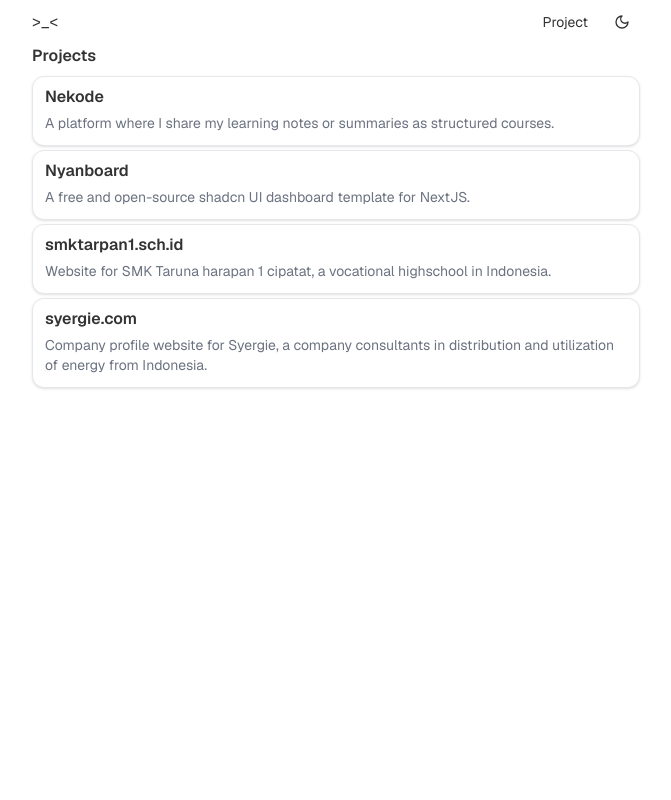
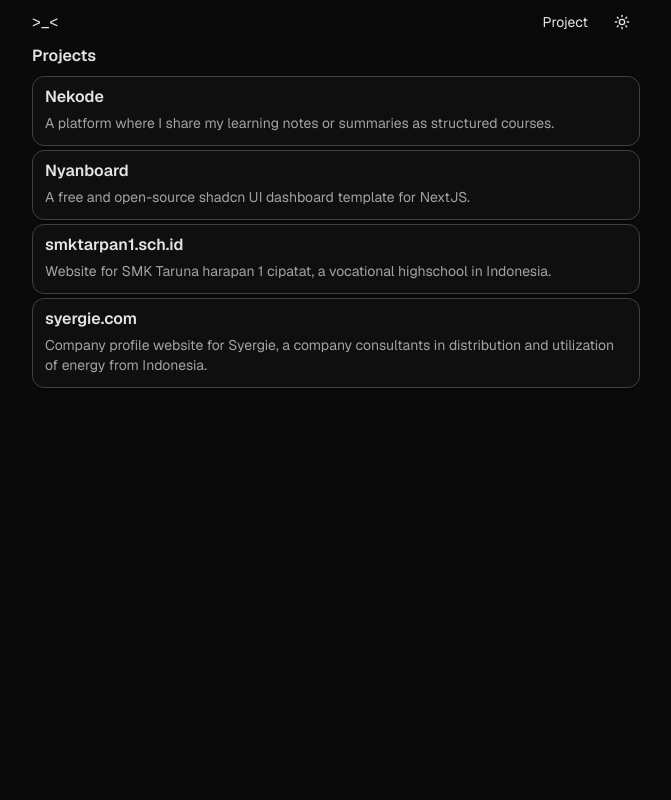
Before and after one commit to rifkiahmadfahrezi/personal, a Next.js app: page /project in a window 1280 px wide. Shown: the top 800 px of the page, without its empty margins (304-975 px from the left). Built offline with nearby package versions, Linux system fonts and the light colour scheme.

Commit message:
chore: change default style to darkmode

```diff
--- a/src/components/providers/all.tsx
+++ b/src/components/providers/all.tsx
@@ -11,7 +11,7 @@ export const AllProviders = ({
       <>
       <ThemeProvider
          attribute="class"
-         defaultTheme="light"
+         defaultTheme="dark"
          enableSystem
          disableTransitionOnChange
          >
```
